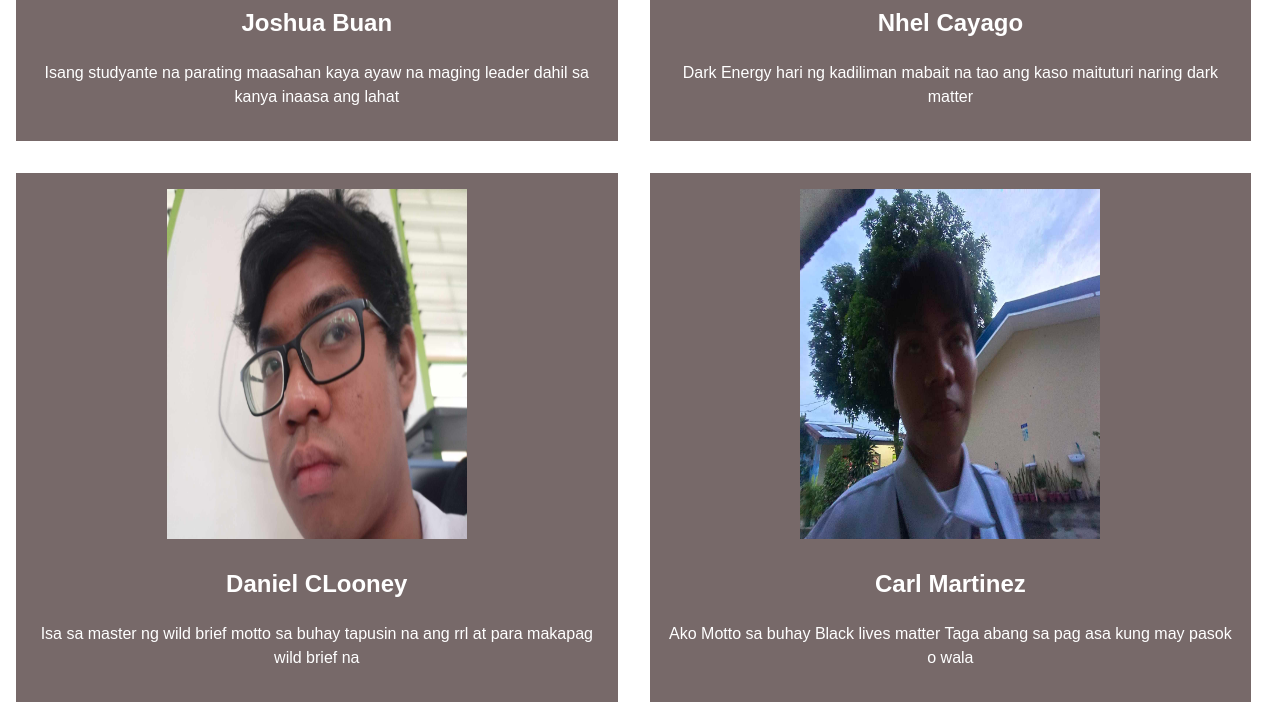
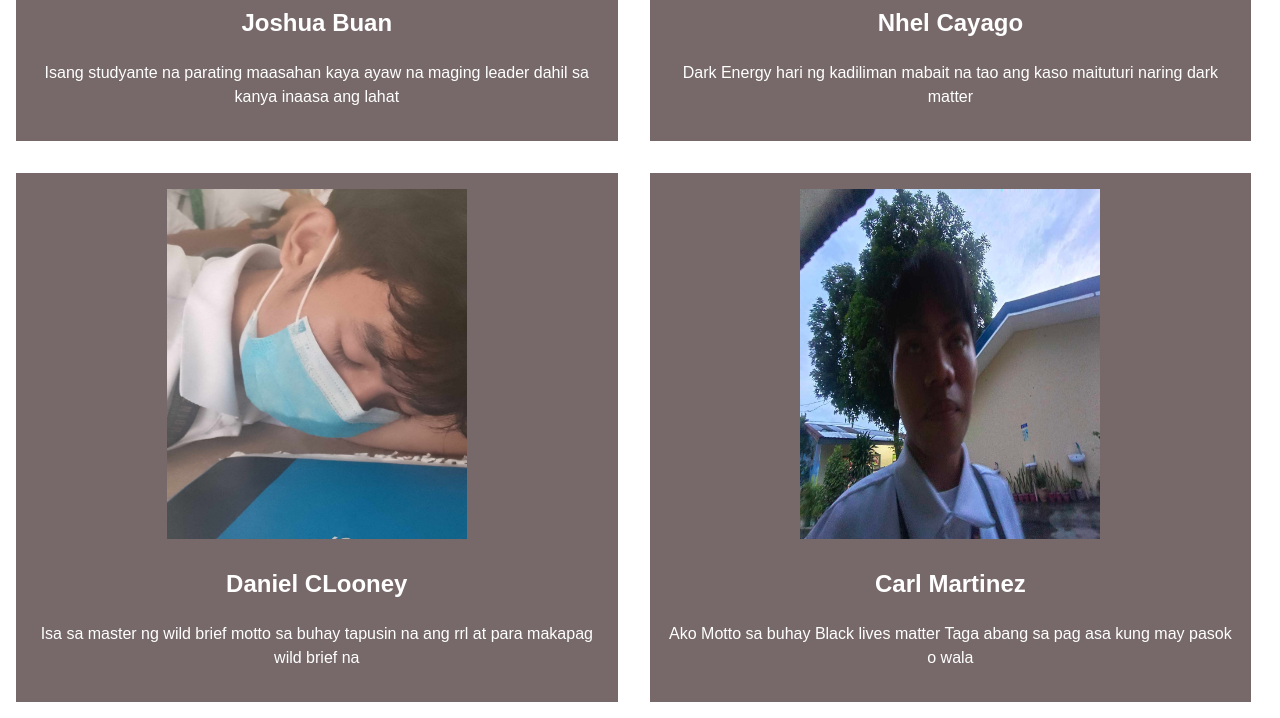
Before and after one commit to Gin224/12-Justice, a plain HTML site: page index.html in a window 1280 px wide. Shown: the part 535-1253 px from the top of the page. Drawn offline with Linux system fonts and the light colour scheme.

Commit message:
Update index.html

```diff
--- a/index.html
+++ b/index.html
@@ -42,7 +42,7 @@
     </div>
     <div class="all">
         <section class="sec">
-            <img src="/image/462574270_544672901639111_8281693324834564983_n (1).jpg" alt="oak tree" class="img" width="300" height="350">
+            <img src="image/462463385_926321279358148_6472842008186160108_n.jpg" alt="oak tree" class="img" width="300" height="350">
             <h2>Daniel CLooney</h2>
             <p>
                Isa sa master ng wild brief motto sa buhay tapusin na ang rrl at para makapag wild brief na
```
